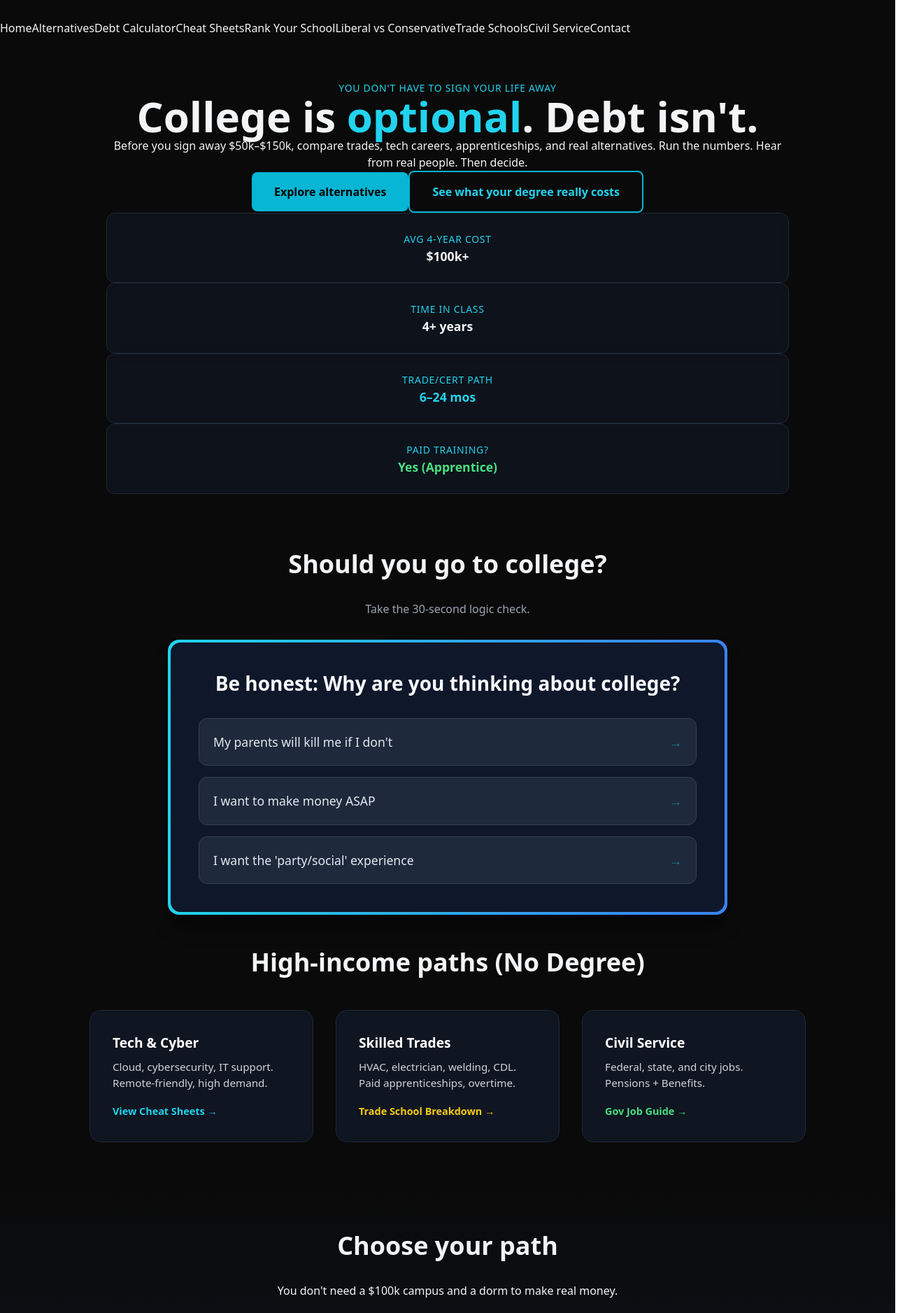
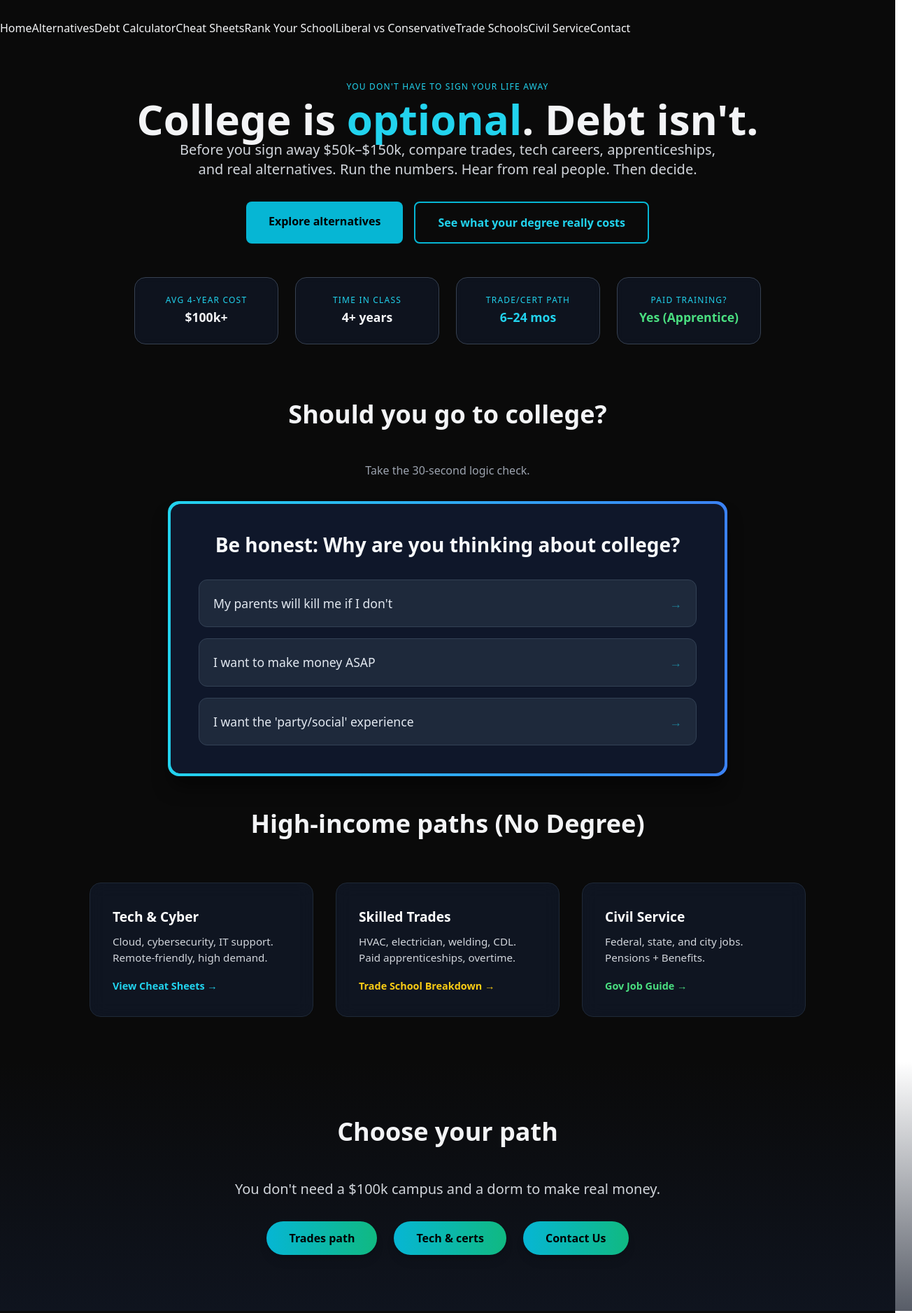
Before and after one commit to placebetsai/Ihatecollege, a Next.js app: page / in a window 1280 px wide. Shown: the part 44-1920 px from the top of the page at 70% size, 1304 px wide, since content can reach past the window. Built offline with nearby package versions, Linux system fonts and the light colour scheme.

Commit message:
Update globals.css

```diff
--- a/styles/globals.css
+++ b/styles/globals.css
@@ -8,14 +8,19 @@
   .hero { @apply max-w-5xl mx-auto px-6 py-16 text-center; }
   .hero-title { @apply text-5xl md:text-6xl font-black leading-tight; }
   .accent { @apply text-cyan-400; }
-  .btn { @apply inline-block px-8 py-4 rounded-lg font-semibold transition; }
+  .hero-subtitle { @apply text-lg md:text-xl text-gray-300 max-w-3xl mx-auto mb-8; }
+  .hero-actions { @apply flex flex-col sm:flex-row gap-4 justify-center mb-12; }
+  .btn { @apply inline-block px-8 py-4 rounded-lg font-semibold transition-all; }
   .btn-primary { @apply bg-cyan-500 hover:bg-cyan-400 text-black; }
-  .btn-outline { @apply border-2 border-cyan-500 text-cyan-400 hover:bg-cyan-900/50; }
-  .btn-pill { @apply px-8 py-3 bg-gradient-to-r from-cyan-500 to-emerald-500 hover:from-cyan-400 hover:to-emerald-400 text-black font-bold rounded-full; }
-  .path-grid { @apply grid md:grid-cols-3 gap-8 max-w-5xl mx-auto mt-12; }
-  .path-card { @apply bg-gray-900/80 backdrop-blur border border-gray-800 rounded-2xl p-8 hover:border-cyan-500/50 transition; }
-  .section-cta { @apply text-center py-16 bg-gradient-to-b from-transparent to-gray-900/50; }
-  .section-title { @apply text-4xl font-bold text-center mb-8; }
-  .eyebrow { @apply text-sm uppercase tracking-wider text-cyan-400 font-medium; }
-  .stat { @apply bg-gray-900/60 backdrop-blur border border-gray-800 rounded-xl p-6; }
+  .btn-outline { @apply border-2 border-cyan-500 text-cyan-400 hover:bg-cyan-900/30; }
+  .btn-pill { @apply px-8 py-3 bg-gradient-to-r from-cyan-500 to-emerald-500 hover:from-cyan-400 hover:to-emerald-400 text-black font-bold rounded-full shadow-lg; }
+  .hero-stats { @apply grid grid-cols-2 md:grid-cols-4 gap-6 max-w-4xl mx-auto; }
+  .stat { @apply bg-gray-900/70 backdrop-blur-sm border border-gray-700 rounded-2xl p-6 text-center hover:border-cyan-400/60 hover:bg-gray-800/50 transition-all; }
+  .eyebrow { @apply text-xs uppercase tracking-widest text-cyan-400 font-medium mb-2 block; }
+  .section-title { @apply text-4xl font-bold text-center mb-12; }
+  .path-grid { @apply grid md:grid-cols-3 gap-8 max-w-5xl mx-auto mt-16; }
+  .path-card { @apply bg-gray-900/80 backdrop-blur-md border border-gray-800 rounded-2xl p-8 hover:border-cyan-500/70 hover:shadow-2xl hover:shadow-cyan-500/20 transition-all duration-300; }
+  .path-card h3 { @apply text-2xl font-bold mb-3; }
+  .section-cta { @apply text-center py-20 bg-gradient-to-b from-transparent to-gray-900/70 -mx-6 px-6; }
+  .cta-buttons { @apply flex flex-wrap justify-center gap-6 mt-8; }
 }
```
